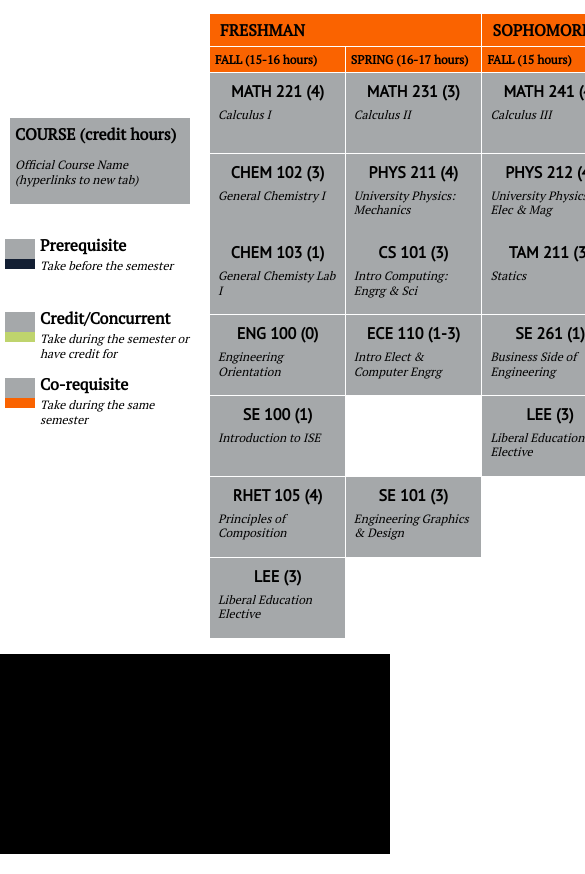
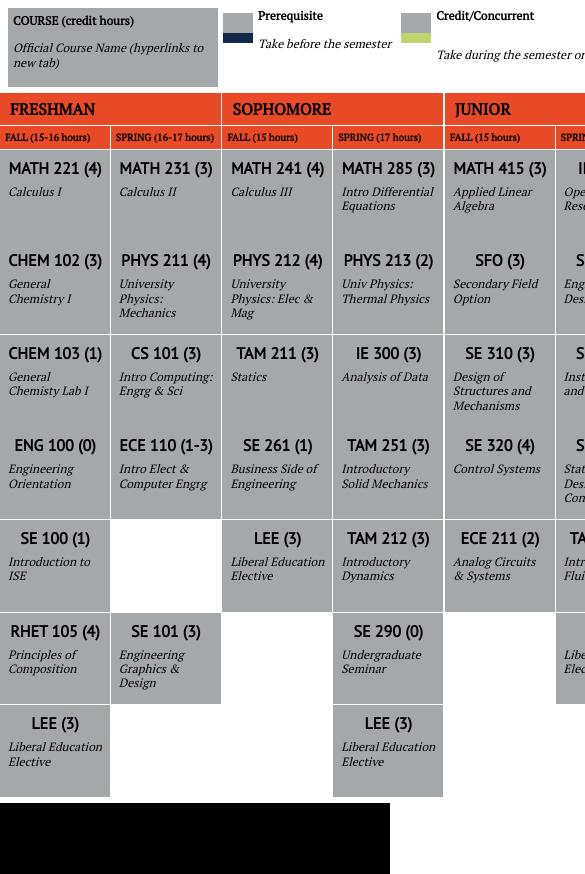
Before and after one commit to NothingWithheld/Course-Map, a plain HTML site: page index.html in a window 390 px wide. Shown: the part 85-959 px from the top of the page, 585 px wide, since content can reach past the window. Drawn offline with Linux system fonts and the light colour scheme.

Commit message:
Rearranges grid for different screen sizes

```diff
--- a/styles/styles.css
+++ b/styles/styles.css
@@ -49,7 +49,7 @@ h1 {
 .curriculum-grid {
 	display: grid;
 	grid-template-columns: minmax(min-content, 1fr) minmax(auto, 125rem) 1fr;
-	grid-teplate-rows: minmax(min-content, auto) 1fr minmax(min-content, auto);
+	grid-template-rows: minmax(min-content, auto) 1fr minmax(min-content, auto);
 	grid-template-areas:
 		'. title title'
 		'key courses .'
@@ -57,14 +57,14 @@ h1 {
 }
 
 .courses > h2 {
-	background-color: #fa6300;
+	background-color: #e84a27;
 	margin: 0;
 	padding: 0.5rem 1rem;
 	font-size: 1.6rem;
 }
 
 .courses > h3 {
-	background-color: #fa6300;
+	background-color: #e84a27;
 	margin: 0;
 	padding: 0.5rem;
 	font-size: 1.2rem;
@@ -86,10 +86,11 @@ h1 {
 		'rhet105 se101 . . se290 . . lee4 . lee5 .'
 		'lee1 . . . lee3 . . . . . .';
 	grid-area: courses;
+	-webkit-padding-start: 0;
 }
 
 .courses > .highlight {
-	background-image: linear-gradient(transparent, transparent 50%, #fa6300 50%, #fa6300);
+	background-image: linear-gradient(transparent, transparent 50%, #e84a27 50%, #e84a27);
 	background-position: 0 100%;
 	background-size: 100% 201%;
 	background-repeat: no-repeat;
@@ -106,7 +107,7 @@ h1 {
 }
 
 .courses > .prereq {
-	background-image: linear-gradient(to right, #131f33, #131f33 50%, transparent 50%, transparent);
+	background-image: linear-gradient(to right, #13294b, #13294b 50%, transparent 50%, transparent);
 	background-position: 0 100%;
 	background-size: 201% 10%;
 	background-repeat: no-repeat;
@@ -118,7 +119,7 @@ h1 {
 }
 
 .courses > .coreq {
-	background-image: linear-gradient(to right, #fa6300, #fa6300 50%, transparent 50%, transparent);
+	background-image: linear-gradient(to right, #e84a27, #e84a27 50%, transparent 50%, transparent);
 	background-position: 0 100%;
 	background-size: 201% 10%;
 	background-repeat: no-repeat;
@@ -148,7 +149,7 @@ h1 {
 #key-map {
 	grid-area: key;
 	font-size: 1.6rem;
-	margin: 8rem -3rem 0 auto;
+	margin: 8rem auto 0 auto;
 	max-height: max-content;
 	width: 20rem;
 }
@@ -179,7 +180,7 @@ h1 {
 	background-color: #a5a8aa;
 	box-sizing: border-box;
 	border-bottom-style: solid;
-	border-color: #131f33;
+	border-color: #13294b;
 	border-bottom-width: 1rem;
 	grid-area: square;
 	margin: 0.5rem;
@@ -218,6 +219,7 @@ h1 {
 #key-credit > b {
 	grid-area: type;
 	margin-bottom: -1rem;
+	word-wrap: break-word;
 }
 
 #key-credit > p {
@@ -239,7 +241,7 @@ h1 {
 	background-color: #a5a8aa;
 	box-sizing: border-box;
 	border-bottom-style: solid;
-	border-color: #fa6300;
+	border-color: #e84a27;
 	border-bottom-width: 1rem;
 	grid-area: square;
 	margin: 0.5rem;
@@ -258,7 +260,6 @@ h1 {
 #course-info {
 	grid-area: info;
 	background-color: #a5a8aa;
-	margin: 0 0 0 4rem;
 	height: 30rem;
 	transition-property: height;
 	transition-duration: 2s;
@@ -305,15 +306,14 @@ h1 {
 }
 
 footer {
-	height: 20rem;
+	height: 30rem;
 	background-color: black;
 	color: white;
-	font-size: 5rem;
+	font-size: 3rem;
 	display: flex;
-	justify-content: center;
 	align-items: center;
-	text-align: center;
-	margin: 1rem 0 0;
+	margin: 0;
+	padding: 0 10rem;
 }
 
 footer a {
@@ -555,3 +555,137 @@ footer a {
 .free-elective--2 {
 	grid-area: elec2;
 }
+
+@media only screen and (max-width: 768px) {
+
+	.courses > li {
+		min-width: 8rem;
+		min-height: 6rem;
+	}
+
+	.courses > h3 {
+		padding: 0;
+		font-size: 1rem;
+	}
+
+	#key-map {
+		font-size: 1.2rem;
+		margin: 8rem -3rem 0 auto;
+		max-height: max-content;
+		width: 15rem;
+	}
+
+	#key-map p {
+		font-size: 1rem;
+	}
+
+}
+
+@media only screen and (max-width: 1075px) {
+
+	.curriculum-grid {
+		grid-template-columns: 1fr minmax(auto, 100rem) 1fr;
+		grid-template-rows: minmax(min-content, auto) minmax(min-content, auto) 1fr minmax(min-content, auto);
+		grid-template-areas:
+			'. title title'
+			'. key .'
+			'. courses .'
+			'. info .';
+	}
+
+	#key-map {
+		width: auto;
+		margin: 0;
+		display: flex;
+		justify-content: center;
+	}
+
+	.courses > li {
+		min-width: 11rem;
+		min-height: 7rem;
+	}
+
+	.courses > h2 {
+		padding: 0.5rem 1rem;
+		font-size: 1.6rem;
+	}
+
+	.courses > h3 {
+		padding: 0.5rem;
+		font-size: 1rem;
+	}
+
+	#key-map p {
+		font-size: 1.2rem;
+	}
+
+	#key-class {
+		max-width: 20rem;
+		margin: 0;
+	}
+
+
+	#key-prereq > b {
+		margin: 0;
+	}
+
+	#key-prereq > p {
+		margin: 0;
+	}
+
+	#key-credit > b {
+		margin: 0;
+	}
+
+	#key-credit > p {
+		margin: 0;
+	}
+
+	#key-coreq > b {
+		margin: 0;
+	}
+
+	#key-coreq > p {
+		margin: 0;
+	}
+
+}
+
+@media only screen and (min-width: 1076px) and (max-width: 1270px) {
+
+	.courses > li {
+		min-width: 11rem;
+		min-height: 7rem;
+		padding: 0.5rem;
+	}
+
+	.curriculum-grid {
+		grid-template-columns: minmax(min-content, 1fr) minmax(auto, 105rem) 1fr;
+	}
+
+	.courses > h2 {
+		padding: 0.5rem 1rem;
+		font-size: 1.6rem;
+	}
+
+	.courses > h3 {
+		padding: 0.5rem;
+		font-size: 1rem;
+	}
+
+	#key-map {
+		font-size: 1.2rem;
+		margin: 8rem auto 0 auto;
+		max-height: max-content;
+		width: 17.5rem;
+	}
+
+}
+
+@media only screen and (min-width: 1271px) {
+
+	.curriculum-grid {
+		grid-template-columns: minmax(min-content, 1fr) minmax(auto, 115rem) 1fr;
+	}
+
+}
```
